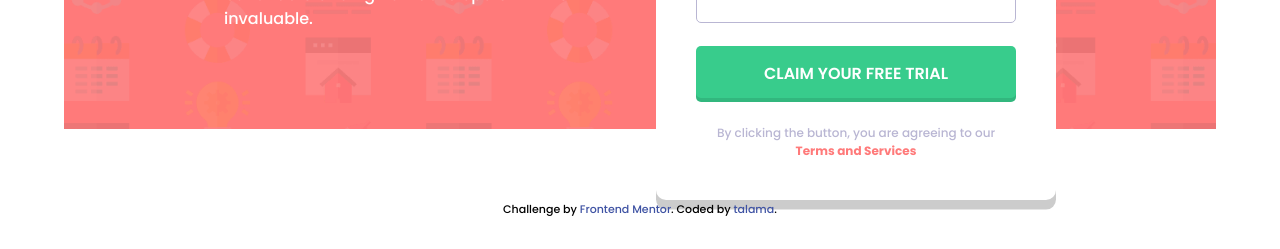
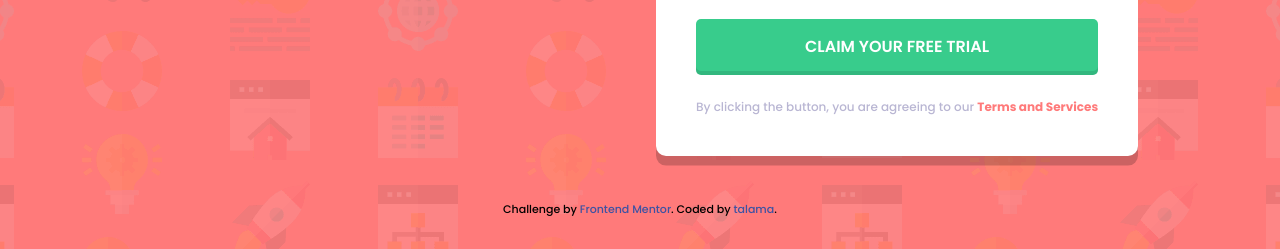
Before and after one commit to talama/FM-SignUpForm, a website built with Vite: page index.html in a window 1280 px wide. Shown: the part 551-800 px from the top of the page. Built offline with nearby package versions, Linux system fonts and the light colour scheme.

Commit message:
feat: css refactor

```diff
--- a/style.css
+++ b/style.css
@@ -101,8 +101,8 @@ select {
   transform: translate(-50%, -50%);
 
   max-width: 1440px;
-  width: 90%;
-  max-height: 800px;
+  width: 100%;
+  min-height: 800px;
   height: 70%;
   background-color: hsl(var(--primary-red));
   background-image: url("./assets/imgs/bg-intro-desktop.png");
@@ -113,15 +113,16 @@ select {
   display: grid;
   grid-template-columns: 1fr 1fr;
   gap: 2rem;
-  align-items: center;
 }
 
 /* Header */
 .info {
-  display: grid;
+  display: flex;
+  flex-direction: column;
   gap: 1.5rem;
   color: var(--white);
-  padding-left: 10rem;
+  justify-content: center;
+  margin-left: 20%;
 }
 
 .info h1 {
@@ -138,7 +139,9 @@ select {
 .form-section {
   display: grid;
   gap: 1.5rem;
-  padding-right: 10rem;
+  align-items: center;
+  justify-content: left;
+  padding-right: 10%;
 }
 
 .trial-info {
@@ -150,6 +153,7 @@ select {
   border-radius: 10px;
   background-color: hsl(var(--accent-blue));
   box-shadow: 0 0.6rem 0rem hsla(0, 0%, 0%, 0.2);
+  align-self: end;
 }
 
 .trial-info span {
@@ -162,6 +166,7 @@ select {
   padding: 2.5rem;
   border-radius: 10px;
   box-shadow: 0 0.6rem 0rem hsla(0, 0%, 0%, 0.2);
+  align-self: start;
 
   display: grid;
   gap: 1.4rem;
```
